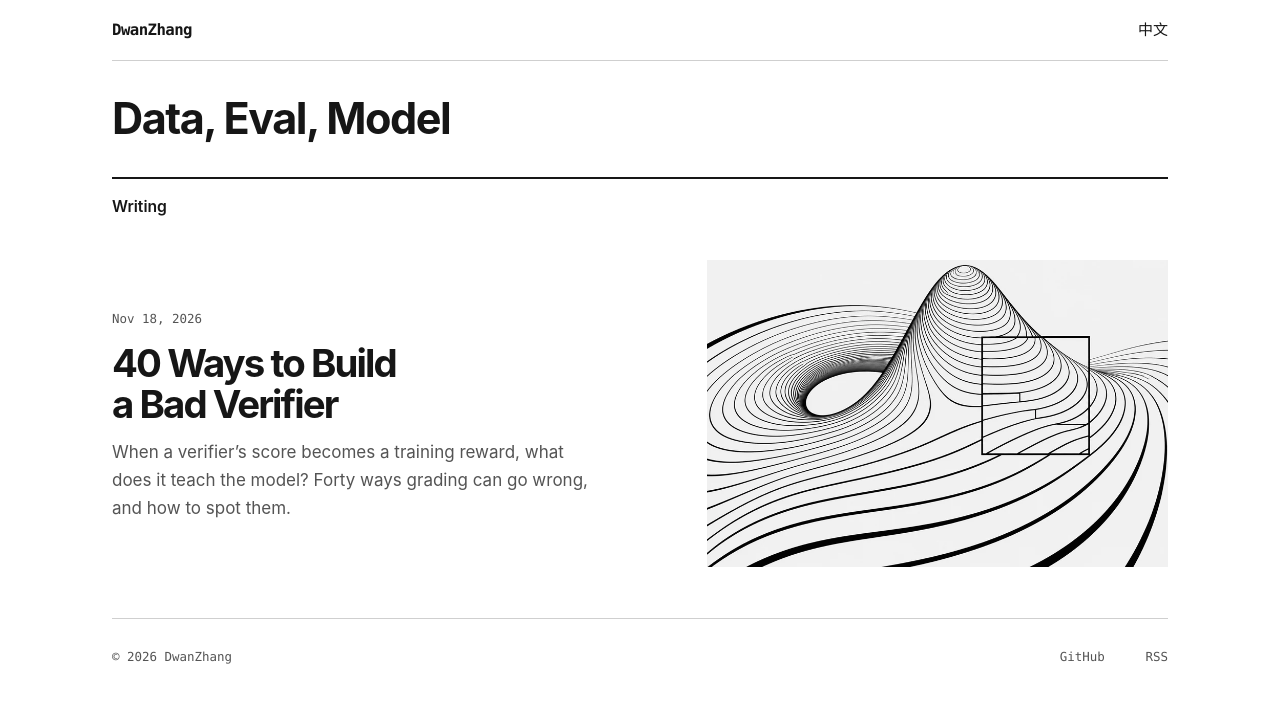
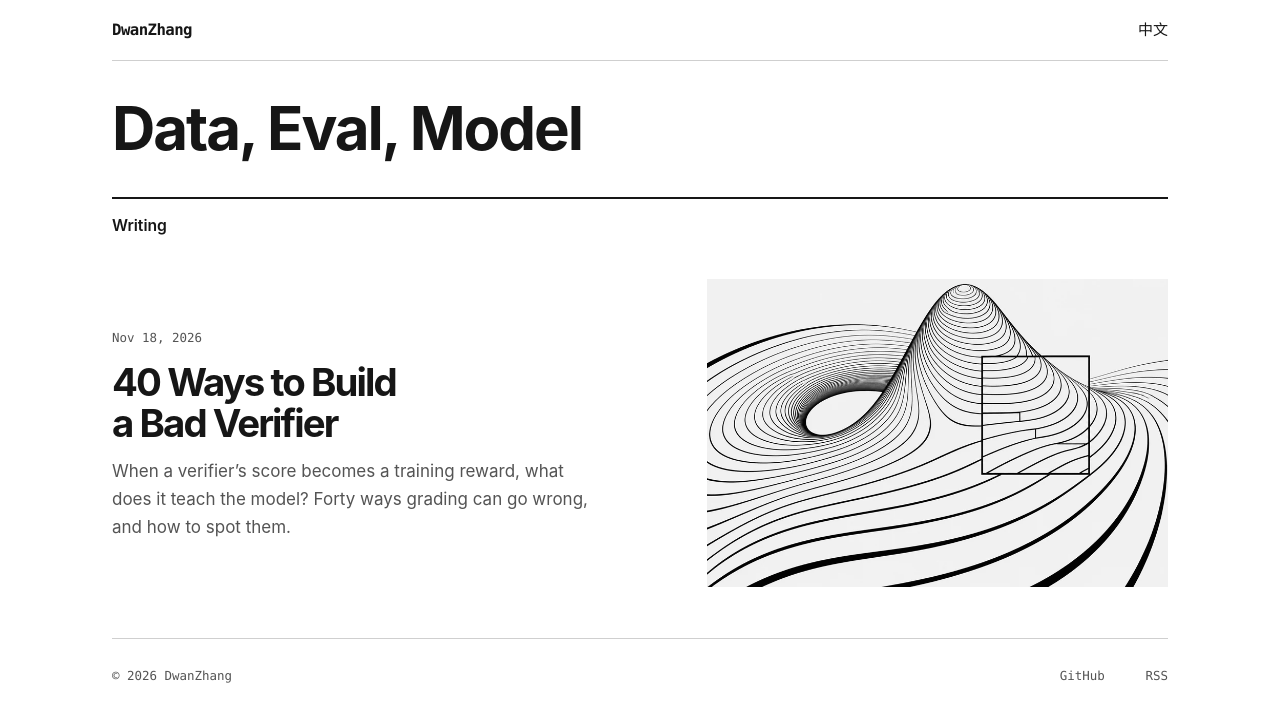
Before and after one commit to DwanZhang-AI/dwanzhang-ai.github.io, a Jekyll site: the page built from index.html, in a window 1280 px wide. Shown: the top 722 px of the page. Built offline with Jekyll 4.4.1, drawn with Linux system fonts in a browser that asks for light colours.

Commit message:
Increase the desktop homepage heading to a moderate scale

```diff
--- a/assets/home.css
+++ b/assets/home.css
@@ -41,7 +41,7 @@ body { margin: 0; }
   padding-block: clamp(1.25rem, 2.6vw, 2.25rem);
 }
 .home-intro h1 {
-  font-size: clamp(1.75rem, 1.1rem + 2vw, 2.75rem);
+  font-size: clamp(2rem, 5vw, 3.75rem);
   line-height: 1.15;
   letter-spacing: -.035em;
   font-weight: 650;
@@ -90,6 +90,7 @@ body { margin: 0; }
 .home:lang(zh-CN) .entry-copy h3 { letter-spacing: -.025em; line-height: 1.24; }
 @media (max-width: 44rem) {
   .home .ve-mast { min-height: 3.25rem; }
+  .home-intro h1 { font-size: clamp(1.75rem, 1.1rem + 2vw, 2.75rem); }
   .home-entry { grid-template-columns: minmax(0, 1fr); gap: 1.35rem; padding-block: 1.2rem 1.75rem; }
   .entry-copy h3 { margin-block: .5rem; }
   .entry-copy p { font-size: 1rem; }
```
